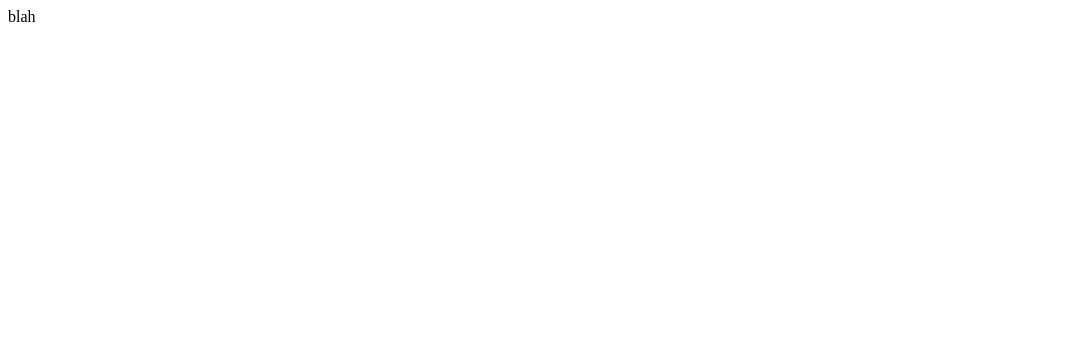
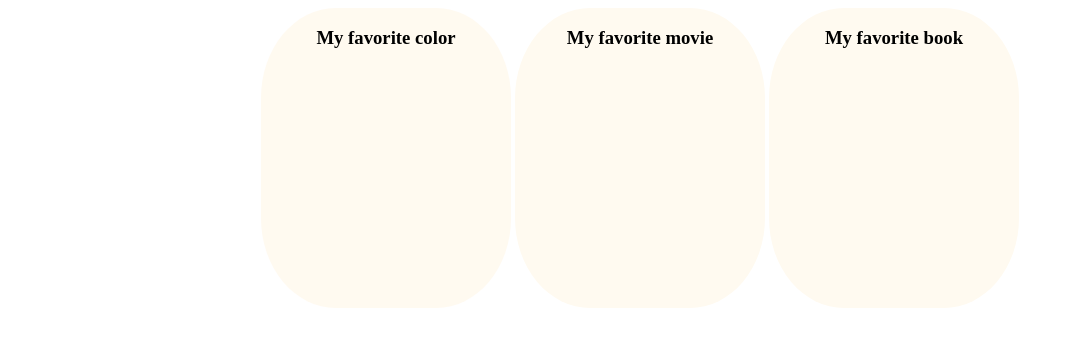
Before and after one commit to Teddy-25tw/Teddy-25tw.github.io, a plain HTML site: page aboutme.html in a window 1280 px wide. Shown: the whole page, without its empty margins (0-1073 px from the left). Drawn offline with Linux system fonts and the light colour scheme.

Commit message:
add message

```diff
--- a/aboutme.html
+++ b/aboutme.html
@@ -2,8 +2,70 @@
 <html>
 <head>
 
+	<style type="text/css">
+
+			#color{
+				width:250px;
+				height:300px;
+				background-image: url(fwhite.png);
+				background-size:cover;
+				border-radius:30%;
+				text-align: center;
+				top: ;
+				background-position:center;
+				transition:2s;
+				display: inline-block;
+				position: relative;
+
+
+					}
+			#color:hover{
+				background-image:url(https://i.pinimg.com/474x/86/a6/a5/86a6a5dce55a2f005b568e7da9de7972.jpg);
+
+			}
+
+			#movie{
+				width:250px;
+				height:300px;
+				background-color: floralwhite;
+				border-radius:30%;
+				text-align: center;
+				top: ;
+				background-position:center;
+				transition:4s;
+				display: inline-block;
+				position: relative;
+
+
+
+					}
+			#book{
+				width:250px;
+				height:300px;
+				background-color: floralwhite;
+				border-radius:30%;
+				text-align: center;
+				top: ;
+				background-position:center;
+				transition:2s;
+				display: inline-block;
+				position: relative;
+
+
+					}
+	</style>
+
 </head>
 <body>
-blah
+
+	<!-- i want to explode into pink or wtv and then each card fades in -->
+
+<center>
+<div id="color"><h3>My favorite color</h3></div>
+
+<div id="movie"><h3>My favorite movie</h3></div>
+<div id="book"><h3>My favorite book</h3></div>
+</center>
+
 </body>
 </html>
```
Also changed, not shown: index.html (+4 -2 lines), javascript1.html (added, +35 -0 lines), journal.html (+23 -0 lines), fwhite.png (added), 1 other file.
